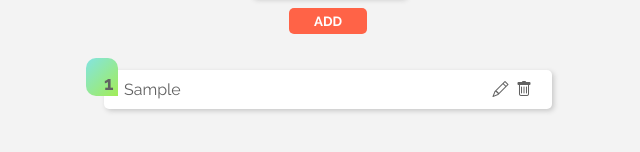
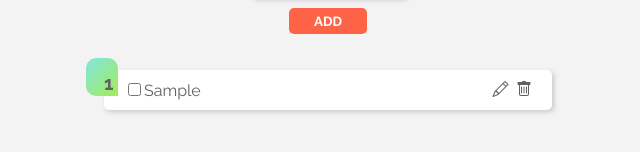
Before and after one commit to GuidoMantegna/Tradehelm-Challenge, a React (Create React App) app: page / in a window 1280 px wide. Both pictures are taken after typing "Sample" into the empty fields and a click on the button "ADD". Shown: the part 408-560 px from the top of the page, without its empty margins (312-952 px from the left). Built offline with nearby package versions, Linux system fonts and the light colour scheme.

Commit message:
Update ProductsList.tsx

```diff
--- a/src/components/ProductsList.tsx
+++ b/src/components/ProductsList.tsx
@@ -26,7 +26,10 @@ const ProductsList: React.FC<ProductsListProps> = ({ onClick, items, status }) =
                     items.map(item => {
                         return (
                             <li key={item.key} data-key={item.key} data-value={item.value}>
-                            {item.value}
+                                <p>
+                                    <input type="checkbox" name={item.value} id={item.value} onClick={onClick}/>
+                                    {item.value}
+                                </p>
                                 <div className="edit-tools">
                                     <i className="bi bi-pencil" onClick={onClick} id="edit"></i>
                                     <i className="bi bi-trash" onClick={onClick} id="delete"></i>
```
